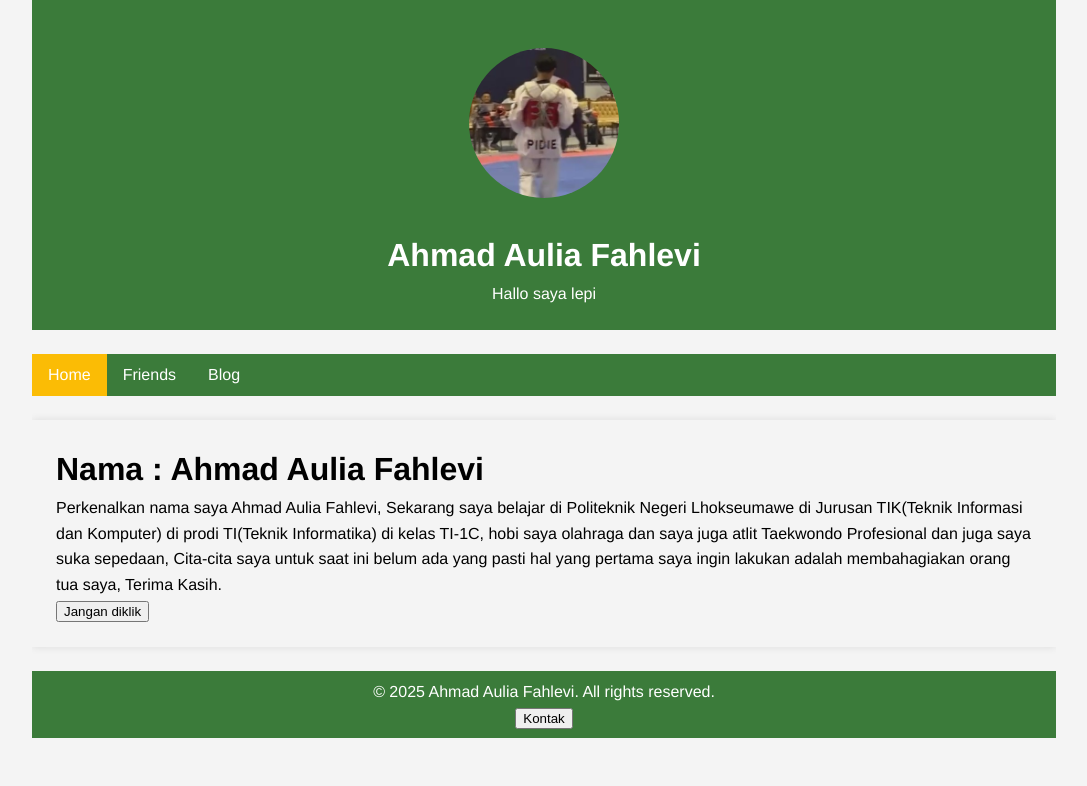
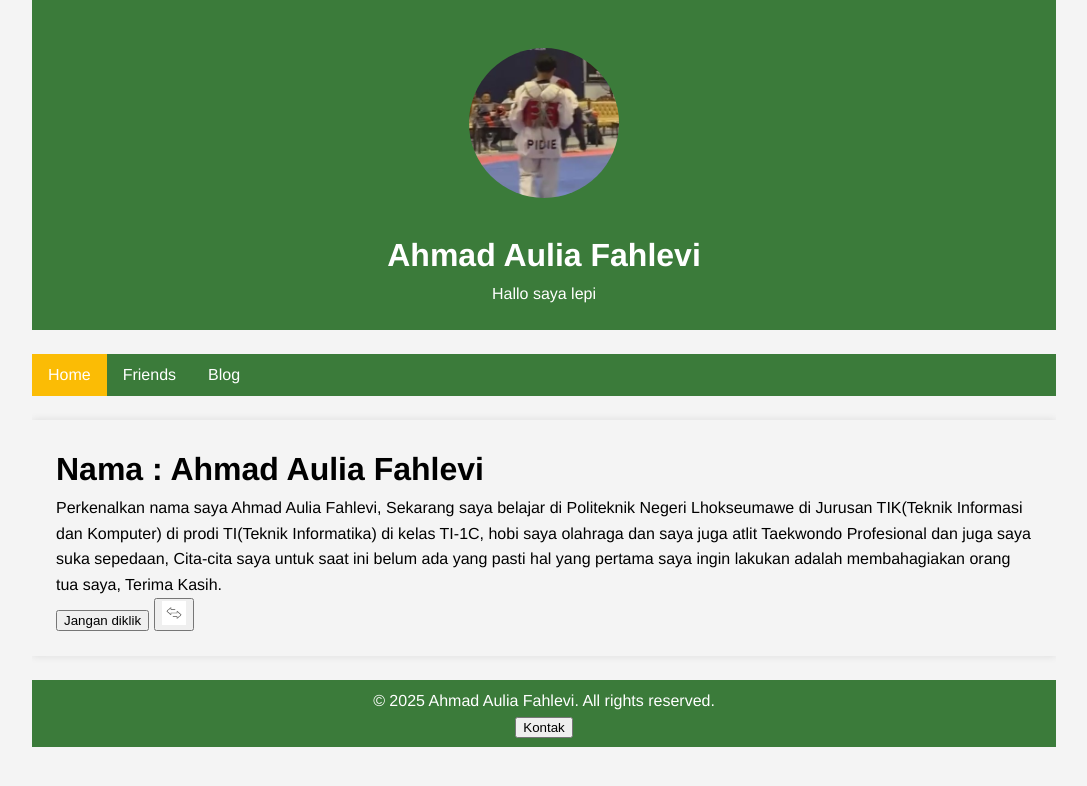
Before and after one commit to lepii1/lepii1.github.io, a Jekyll site: the page built from index.html, in a window 1280 px wide. Shown: the top 786 px of the page, without its empty margins (96-1183 px from the left). Built offline with Jekyll 4.4.1, drawn with Linux system fonts in a browser that asks for light colours.

Commit message:
initial commit

```diff
--- a/_sass/edit.scss
+++ b/_sass/edit.scss
@@ -84,3 +84,7 @@
 .active {
     background-color: $secondary-color;
 }
+
+button a {
+    text-decoration: none;
+}
--- a/index.html
+++ b/index.html
@@ -13,3 +13,7 @@
 </p>
 
 <button onclick="myFunction()">Jangan diklik</button>
+
+<button id="theme-toggle" class="theme-toggle">
+    <a href="https://lepii1.github.io/CV/"><img id="theme-icon" src="/assets/images/switch.jpg" alt="Toggle Theme" width="24"></a>
+  </button>
```
Also changed, not shown: assets/images/hidup.png (deleted), assets/images/mati.png (deleted), assets/images/switch.jpg (added).
